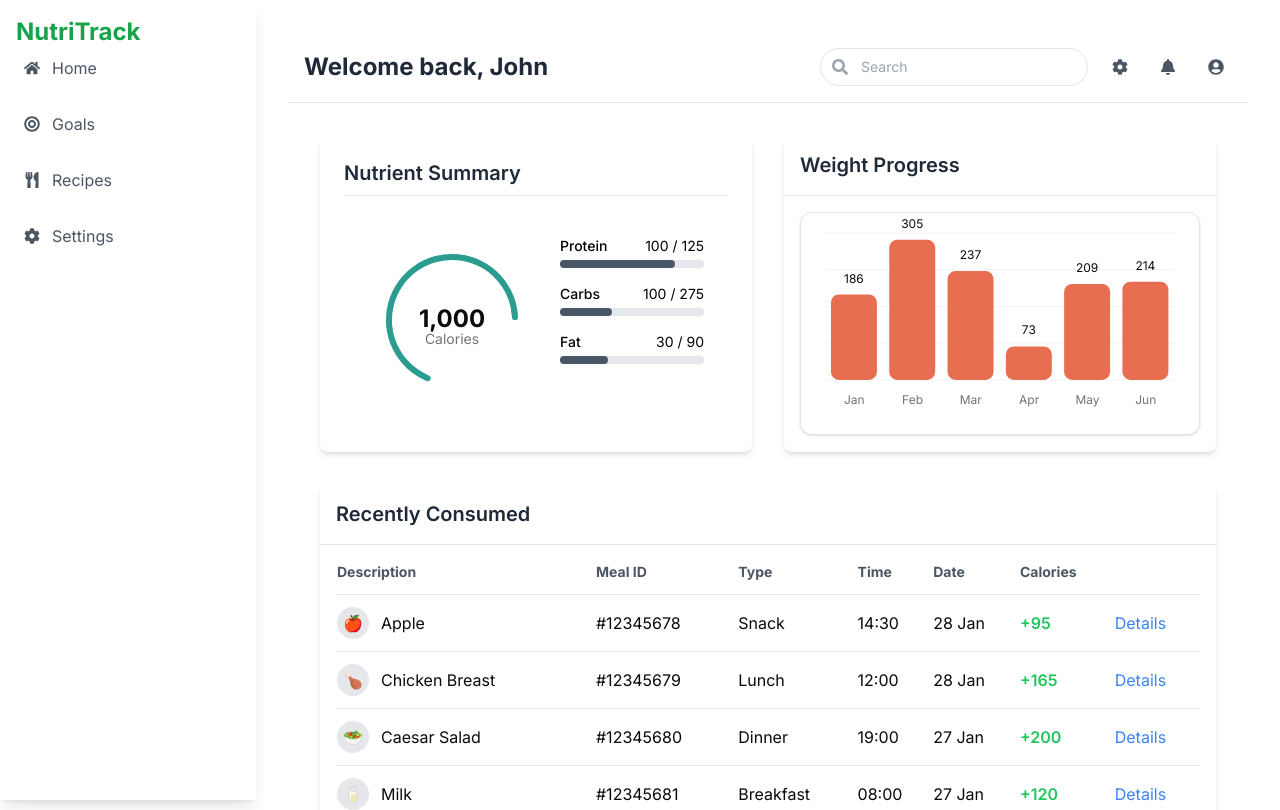
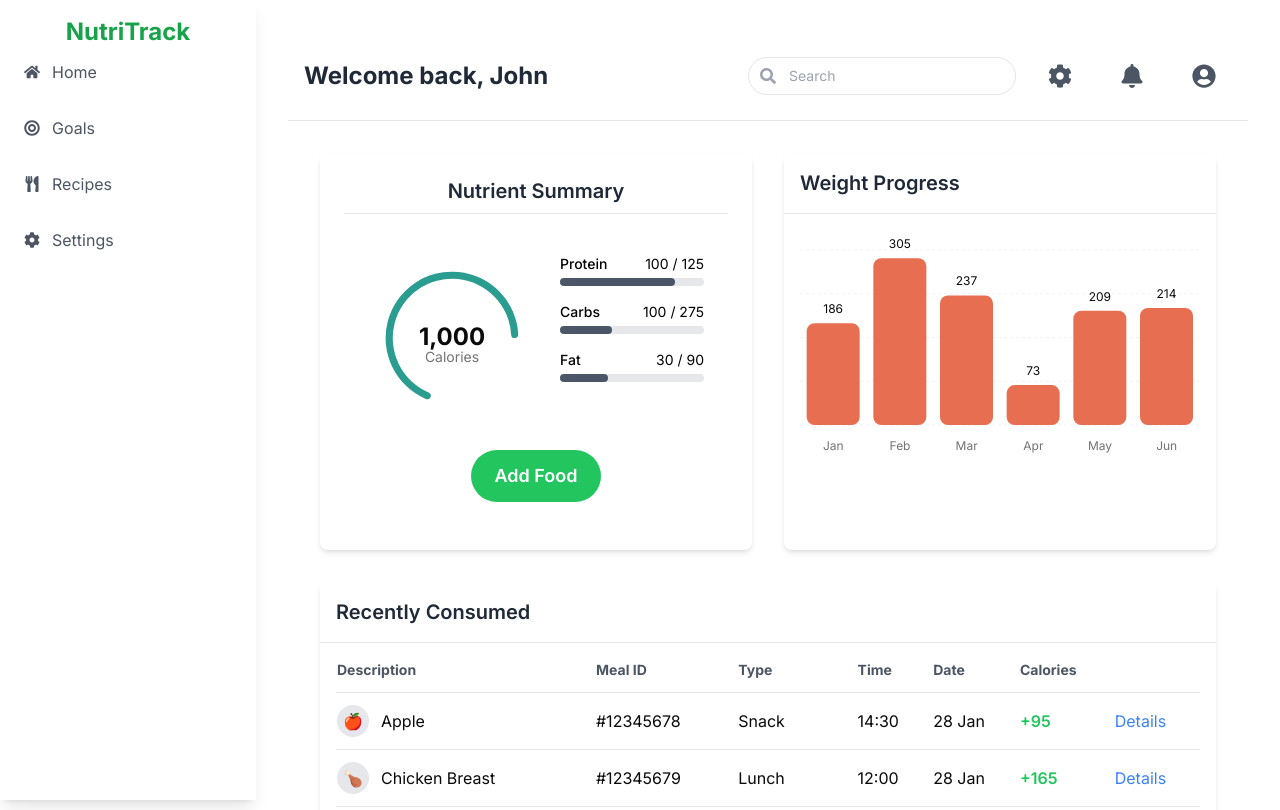
Before and after one commit to JoelK02/nutrition-tracker-app, a Next.js app: page / in a window 1280 px wide. Shown: the top 810 px of the page. Built offline with nearby package versions, Linux system fonts and the light colour scheme.

Commit message:
small design fixes, added add food button

```diff
--- a/app/components/Navbar.tsx
+++ b/app/components/Navbar.tsx
@@ -7,10 +7,10 @@ export default function Navbar() {
   return (
     <nav className="bg-white h-full p-4">
       {/* Logo or Title */}
-      <div className="flex justify-between items-center">
+      <div className="flex justify-center text-center pb-1">
         <Link href="/" className="text-green-600 justify-between font-bold text-2xl flex items-center flex left">
 
-          <div>NutriTrack</div>
+          <div className="items-center">NutriTrack</div>
 
         </Link>
       </div>
--- a/app/components/NutrientComponent2.tsx
+++ b/app/components/NutrientComponent2.tsx
@@ -44,9 +44,13 @@ const CircularProgress = () => {
           radialLines={false}
           stroke="none"
           className="first:fill-muted last:fill-background"
-          polarRadius={['86%', '74%']}
         />
-        <RadialBar dataKey="visitors" background cornerRadius={10} />
+        <RadialBar
+          dataKey="visitors"
+          background
+          cornerRadius={10}
+          barSize={30}
+        />
         <PolarRadiusAxis tick={false} tickLine={false} axisLine={false}>
           <Label
             content={({ viewBox }) => {
@@ -120,6 +124,13 @@ const NutrientSummary = () => {
             ))}
           </div>
         </div>
+
+        {/* Add Food Button */}
+        <div className="mt-7 flex justify-center">
+          <button className="px-6 py-3 bg-green-500 text-white font-semibold text-lg rounded-full hover:bg-green-600 transition duration-200">
+            Add Food
+          </button>
+        </div>
       </CardContent>
     </Card>
   );
--- a/app/components/WeightChart.tsx
+++ b/app/components/WeightChart.tsx
@@ -1,11 +1,8 @@
 import React from 'react';
-import { TrendingUp } from "lucide-react";
 import { Bar, BarChart, CartesianGrid, LabelList, XAxis } from "recharts";
 import {
   Card,
   CardContent,
-  CardDescription,
-  CardFooter,
   CardHeader,
   CardTitle,
 } from "@/components/ui/card";
@@ -36,17 +33,18 @@ const chartConfig = {
 
 const WeightChart = () => {
   return (
-    <Card>
-      <CardContent>
+    <Card className="bg-white shadow-none border-none rounded-lg ">
+      <CardContent className='p-0'>
         <ChartContainer config={chartConfig}>
           <BarChart
+            height={500}
             accessibilityLayer
             data={chartData}
             margin={{
               top: 20,
             }}
           >
-            <CartesianGrid vertical={false} />
+            <CartesianGrid vertical={false} strokeDasharray="3 3" />
             <XAxis
               dataKey="month"
               tickLine={false}
@@ -61,7 +59,7 @@ const WeightChart = () => {
             <Bar dataKey="desktop" fill="var(--color-desktop)" radius={8}>
               <LabelList
                 position="top"
-                offset={12}
+                offset={10}
                 className="fill-foreground"
                 fontSize={12}
               />
--- a/app/page.tsx
+++ b/app/page.tsx
@@ -25,25 +25,27 @@ export default function Home() {
             <FaSearch className="absolute left-3 top-1/2 transform -translate-y-1/2 text-gray-400" />
           </div>
           <div className="flex items-center space-x-4">
-            <button className="p-2 text-gray-600 hover:bg-gray-100 rounded-full">
-              <FaCog />
+            {/* Larger buttons */}
+            <button className="p-4 text-gray-600 hover:bg-gray-100 rounded-full text-xl">
+              <FaCog size={24} /> {/* Increase icon size */}
             </button>
-            <button className="p-2 text-gray-600 hover:bg-gray-100 rounded-full">
-              <FaBell />
+            <button className="p-4 text-gray-600 hover:bg-gray-100 rounded-full text-xl">
+              <FaBell size={24} /> {/* Increase icon size */}
             </button>
-            <button className="p-2 text-gray-600 hover:bg-gray-100 rounded-full">
-              <FaUserCircle />
+            <button className="p-4 text-gray-600 hover:bg-gray-100 rounded-full text-xl">
+              <FaUserCircle size={24} /> {/* Increase icon size */}
             </button>
           </div>
         </div>
       </header>
+
 
       {/* Main Content */}
       <main className="p-4 sm:p-8 space-y-8">
         <div className="grid grid-cols-1 lg:grid-cols-2 gap-8">
           {/* Nutrient Summary Section */}
           <div className="bg-white rounded-lg shadow-md p-4 sm:p-6">
-            <h2 className="text-xl font-semibold mb-4 text-gray-800 border-b pb-2">Nutrient Summary</h2>
+            <h2 className="text-xl font-semibold mb-4 text-gray-800 border-b text-center pb-2">Nutrient Summary</h2>
             <div className="flex justify-center">
               <NutrientSummary />
             </div>
```
Also changed, not shown: app/components/AddFood.tsx (added).
